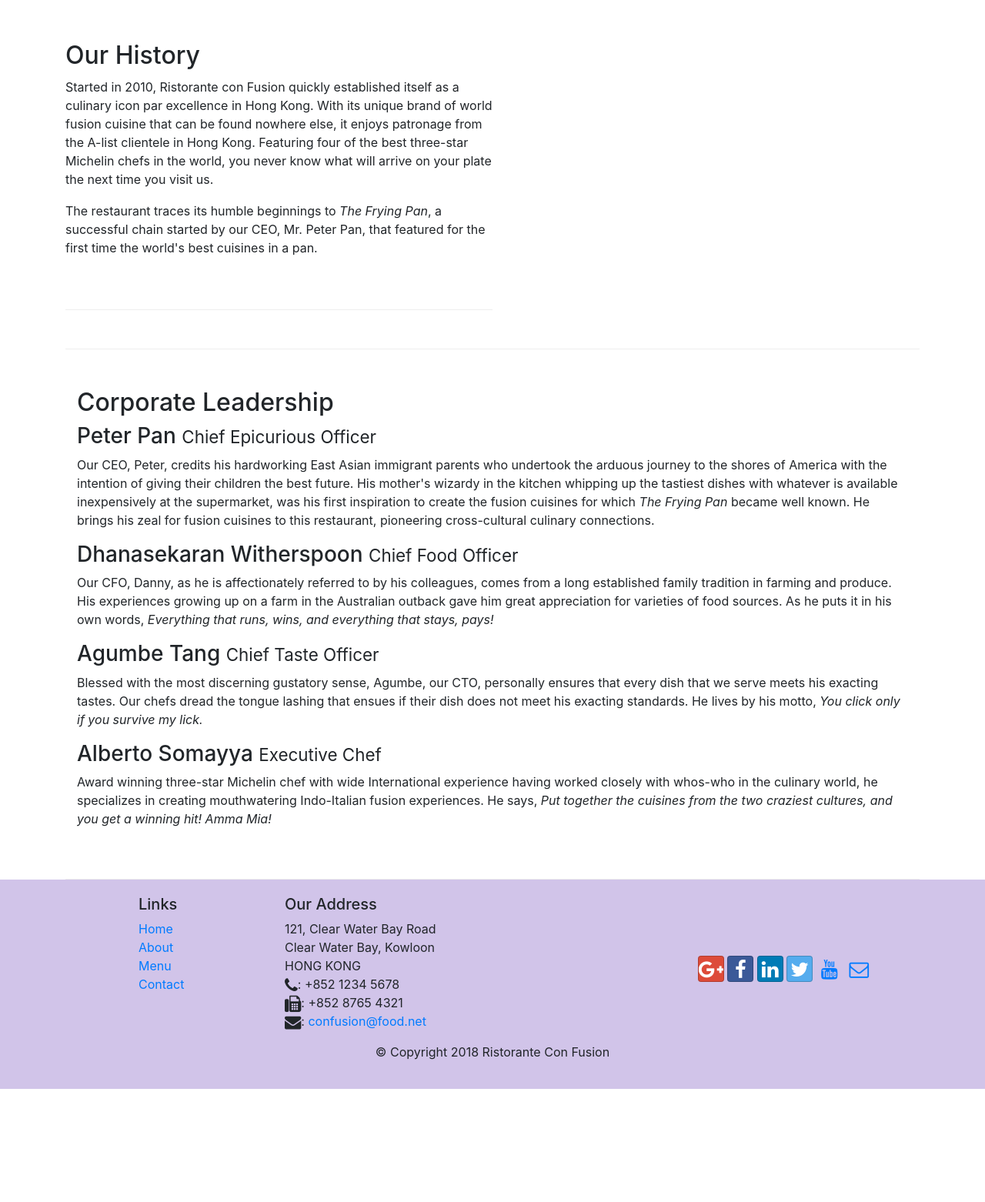
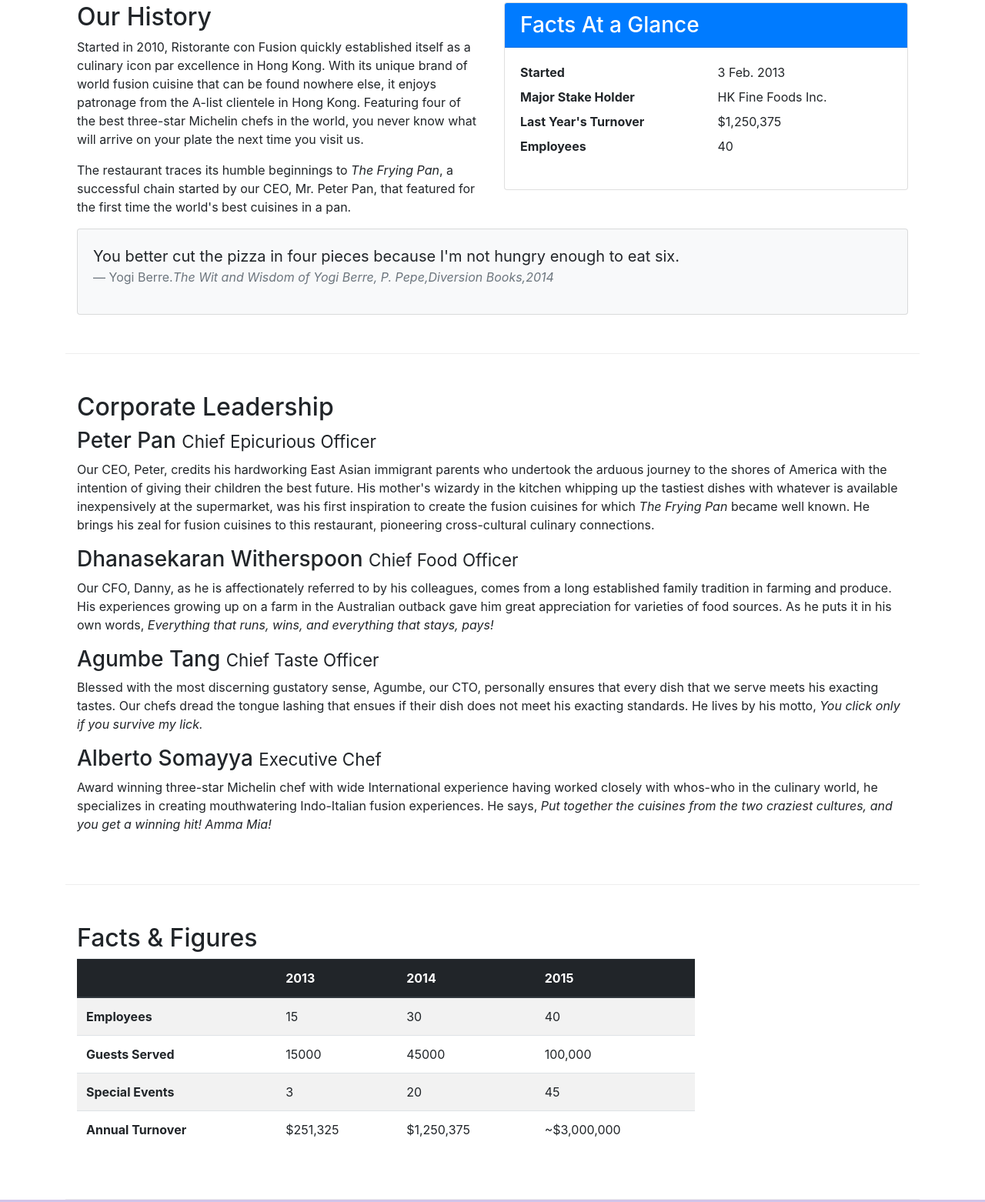
Before and after one commit to VaibhavSaini2000/Bootstrap4, a website: page aboutus.html in a window 1280 px wide. Shown: the part 462-2024 px from the top of the page at 77% size. Before the commit the page ends 1877 px from the top, so only its background shows below. Drawn offline with nearby package versions, Linux system fonts and the light colour scheme.

Commit message:
Tables Forms Cards

```diff
--- a/aboutus.html
+++ b/aboutus.html
@@ -60,12 +60,37 @@
         </div>
 
         <div class="row row-content">
-            <div class="col-12 col-sm-6 row row-content">
+            <div class="col-sm-6">
                 <h2>Our History</h2>
                 <p>Started in 2010, Ristorante con Fusion quickly established itself as a culinary icon par excellence in Hong Kong. With its unique brand of world fusion cuisine that can be found nowhere else, it enjoys patronage from the A-list clientele in Hong Kong.  Featuring four of the best three-star Michelin chefs in the world, you never know what will arrive on your plate the next time you visit us.</p>
                 <p>The restaurant traces its humble beginnings to <em>The Frying Pan</em>, a successful chain started by our CEO, Mr. Peter Pan, that featured for the first time the world's best cuisines in a pan.</p>
             </div>
-            <div class="col-12 col-sm">
+            <div class="col-sm">
+                <div class="card">
+                    <h3 class="card-header bg-primary text-white">Facts At a Glance</h3>
+                    <div class="card-body">
+                        <dl class="row">
+                            <dt class="col-6">Started</dt>
+                            <dd class="col-6">3 Feb. 2013</dd>
+                            <dt class="col-6">Major Stake Holder</dt>
+                            <dd class="col-6">HK Fine Foods Inc.</dd>
+                            <dt class="col-6">Last Year's Turnover</dt>
+                            <dd class="col-6">$1,250,375</dd>
+                            <dt class="col-6">Employees</dt>
+                            <dd class="col-6">40</dd>
+                        </dl>
+                    </div>
+                </div>
+            </div>
+            <div class="col-12">
+                <div class="card card-body bg-light">
+                    <blockquote class="blockquote">
+                        <p class="mb-0">You better cut the pizza in four pieces because I'm not hungry enough to eat six.</p>
+                        <footer class="blockquote-footer">Yogi Berre.<cite title="Source Title">The Wit and Wisdom of
+                            Yogi Berre, P. Pepe,Diversion Books,2014
+                        </cite></footer>
+                    </blockquote>
+                </div>
             </div>
         </div>
 
@@ -83,7 +108,51 @@
                 <p class="d-none d-sm-block">Award winning three-star Michelin chef with wide International experience having worked closely with whos-who in the culinary world, he specializes in creating mouthwatering Indo-Italian fusion experiences. He says, <em>Put together the cuisines from the two craziest cultures, and you get a winning hit! Amma Mia!</em></p>
             </div>
        </div>
+    <div class="row row-content">
+        <div class="col-12 col-sm-9">
+            <h2>Facts &amp; Figures</h2>
 
+                <div class="table-responsive">
+                    <table class="table table-striped">
+                        <thead class="thead-dark">
+                            <tr>
+                                <th>&nbsp;</th>
+                                <th>2013</th>
+                                <th>2014</th>
+                                <th>2015</th>
+                            </tr>
+                        </thead>
+                        <tbody>
+                            <tr>
+                                <th>Employees</th>
+                                <td>15</td>
+                                <td>30</td>
+                                <td>40</td>
+                            </tr>
+                            <tr>
+                                <th>Guests Served</th>
+                                <td>15000</td>
+                                <td>45000</td>
+                                <td>100,000</td>
+                            </tr>
+                            <tr>
+                                <th>Special Events</th>
+                                <td>3</td>
+                                <td>20</td>
+                                <td>45</td>
+                            </tr>
+                            <tr>
+                                <th>Annual Turnover</th>
+                                <td>$251,325</td>
+                                <td>$1,250,375</td>
+                                <td>~$3,000,000</td>
+                            </tr>
+                        </tbody>
+                    </table>
+                </div>
+
+        </div>
+    </div>
     </div>
 
     <footer class="footer">
```
